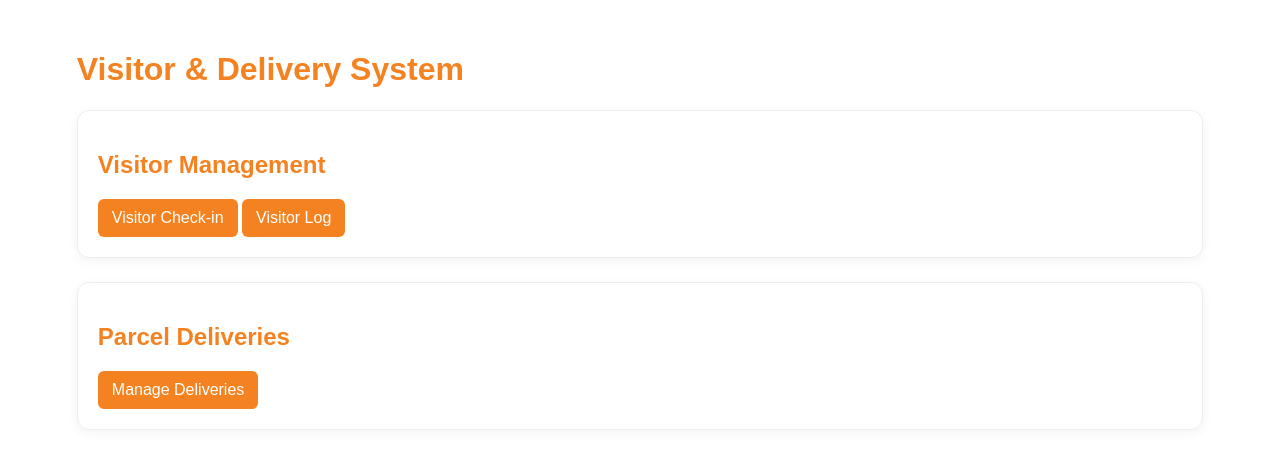
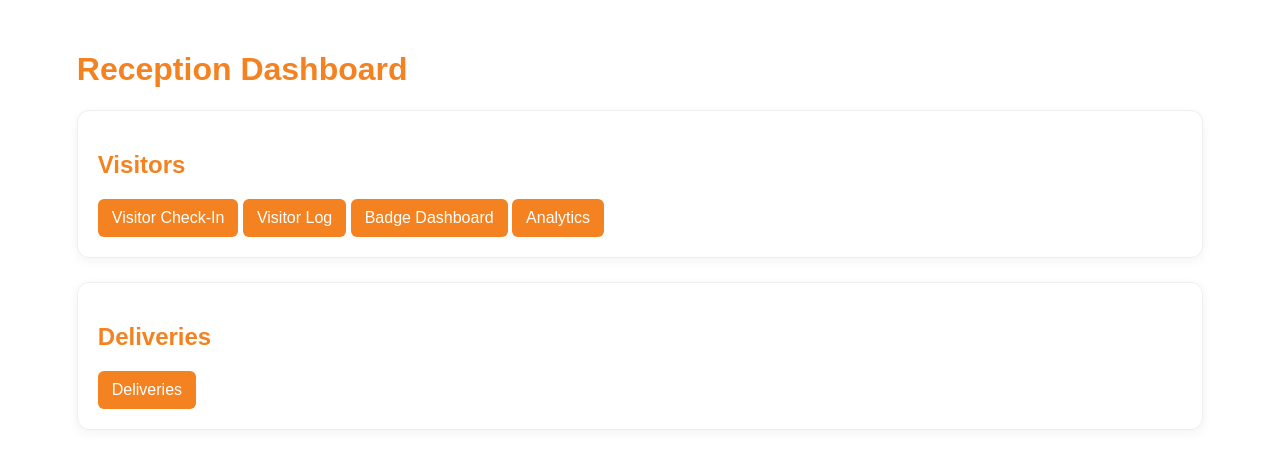
Before and after one commit to amberg710/visitor_delivery_demo-, a Flask app: page / in a window 1280 px wide. Shown: the top 469 px of the page. Run offline with Flask 3, Linux system fonts and the light colour scheme; parts of the project's set-up code (start-up, migrations or seed data) failed here and were passed over.

Commit message:
Update home.html

```diff
--- a/templates/home.html
+++ b/templates/home.html
@@ -5,23 +5,21 @@
     <link rel="stylesheet" href="{{ url_for('static', filename='style.css') }}">
 </head>
 <body>
-
 <div class="container">
-
-<h1>Visitor & Delivery System</h1>
+    <h1>Reception Dashboard</h1>
 
     <div class="card">
-    <h2>Visitor Management</h2>
-    <a class="button" href="/checkin">Visitor Check-in</a>
+        <h2>Visitors</h2>
+        <a class="button" href="/checkin">Visitor Check-In</a>
         <a class="button" href="/visitors">Visitor Log</a>
+        <a class="button" href="/badges">Badge Dashboard</a>
+        <a class="button" href="/analytics">Analytics</a>
     </div>
 
     <div class="card">
-    <h2>Parcel Deliveries</h2>
-    <a class="button" href="/deliveries">Manage Deliveries</a>
+        <h2>Deliveries</h2>
+        <a class="button" href="/deliveries">Deliveries</a>
     </div>
-
 </div>
-
 </body>
 </html>
```
Lines whose indentation alone changed are shown as unchanged.
